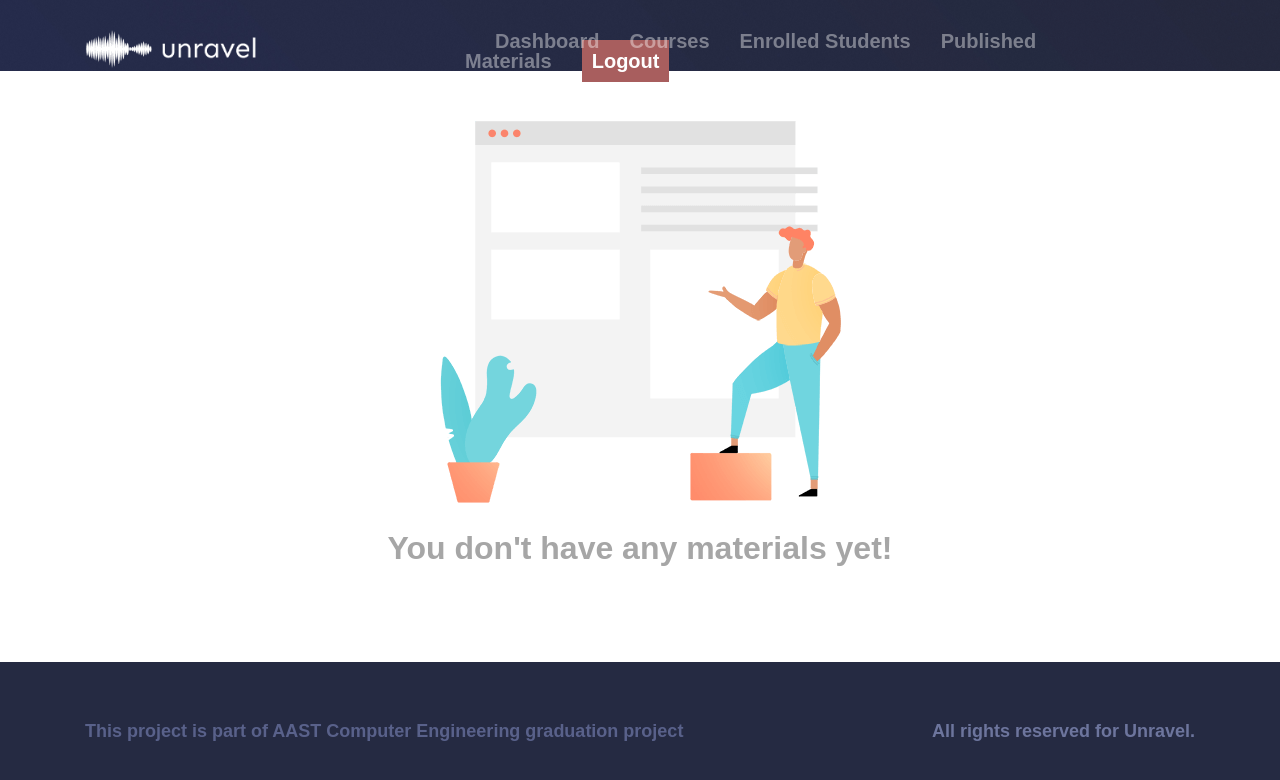
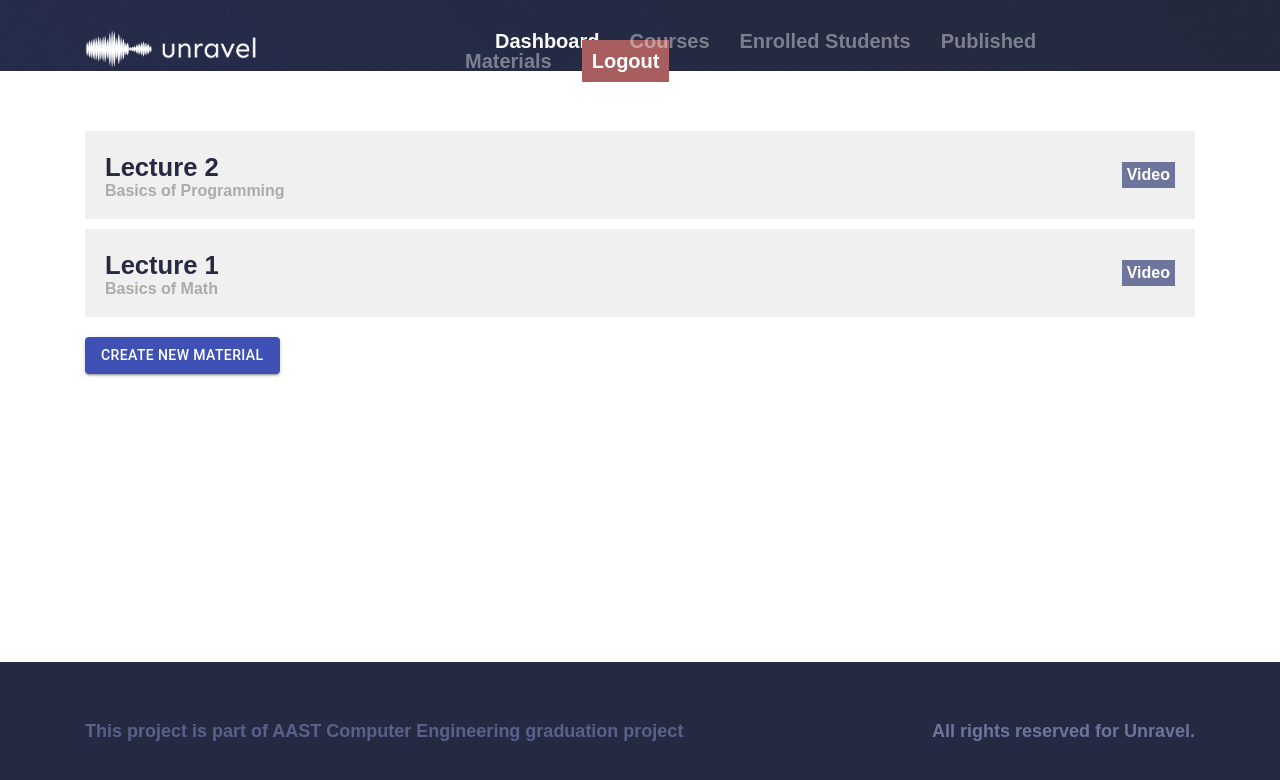
Before and after one commit to UnravelAI/unravel-fe, a React (Create React App) app: page /dashboard in a window 1280 px wide. Shown: the top 780 px of the page. Built offline with nearby package versions, Linux system fonts and the light colour scheme; a web font is replaced by a local one.

Commit message:
Add Materials basic structure

```diff
--- a/src/assets/css/App.css
+++ b/src/assets/css/App.css
@@ -169,3 +169,41 @@ footer .aast {
 footer .rights {
   color: #6d759d;
 }
+
+.materialContainer {
+  display: flex;
+  flex-direction: row;
+}
+
+.materialBox {
+  background-color: #f0f0f0;
+  padding: 20px;
+  margin-top: 10px;
+  display: flex;
+  flex-direction: row;
+  justify-content: space-between;
+  transition: 0.4s;
+}
+
+.materialBox:hover {
+  background-color: #d9d9d9;
+}
+
+.materialBox h5 {
+  color: #252a42
+}
+
+.materialBox p {
+  color: #ababab;
+}
+
+.materialBox .type {
+  background-color: #6d759d;
+  color: white;
+  align-self: center;
+  padding: 5px;
+}
+
+.loadingIcon {
+  margin: 0 auto;
+}
--- a/src/core/components/DashboardHeader.tsx
+++ b/src/core/components/DashboardHeader.tsx
@@ -2,19 +2,19 @@ import React from "react";
 import Logo from "../../assets/imgs/Logo.png";
 import { Link } from "react-router-dom";
 
-export default function Header() {
-  return(
+export default function Header({ active }: { active: string }) {
+  return (
     <div className="toparea mini-header">
       <div className="container">
         <div className="row header">
           <div className="col-4">
             <div className="logo">
-            <img src={Logo} alt="Unravel Logo" style={{ width: "173px", height: "38px" }}/>
+              <img src={Logo} alt="Unravel Logo" style={{ width: "173px", height: "38px" }} />
             </div>
           </div>
           <div className="col-8">
             <nav>
-            <Link to="/dashboard">Dashboard</Link>
+              <Link style={{ opacity: active === "Dashboard" ? 1 : 0.4 }} to="/dashboard">Dashboard</Link>
               <a href="#">Courses</a>
               <a href="#">Enrolled Students</a>
               <a href="#">Published Materials</a>
--- a/src/pages/Dashboard/Dashboard.tsx
+++ b/src/pages/Dashboard/Dashboard.tsx
@@ -1,22 +1,15 @@
 import React from "react";
-// Assets
-import EmptyProjectsVector from "../../assets/imgs/emptyProjects.png";
 // Page components
 import DashboardHeader from "../../core/components/DashboardHeader";
 import Footer from "../../core/components/Footer";
-//import { useHistory } from "react-router-dom";
+import MaterialsContainer from "./components/MaterialsContainer";
 
 const Dashboard = () => {
-  return(
+  return (
     <>
-      <DashboardHeader />
+      <DashboardHeader active="Dashboard" />
       <div className="page">
-        <div className="container">
-          <div style={{ textAlign: "center" }}>
-            <img src={EmptyProjectsVector} alt="You don't have any materials"/>
-            <h4 style={{ marginTop: "25px", color: "#a6a6a6" }}>You don't have any materials yet!</h4>
-          </div>
-        </div>
+        <MaterialsContainer />
       </div>
       <Footer />
     </>
--- /dev/null
+++ b/src/pages/Dashboard/components/MaterialItem.tsx
@@ -0,0 +1,20 @@
+import React from "react";
+
+type Material = {
+    name: string,
+    description: string
+}
+
+const MaterialItem = ({ material }: { material: Material }) => {
+    return (
+        <a href="#" className="materialBox">
+            <div>
+                <h5>{material.name}</h5>
+                <p>{material.description}</p>
+            </div>
+            <span className="type">Video</span>
+        </a>
+    );
+}
+
+export default MaterialItem;
--- /dev/null
+++ b/src/pages/Dashboard/components/MaterialsContainer.tsx
@@ -0,0 +1,64 @@
+import React, { useState, useEffect } from "react";
+// Assets
+import EmptyProjectsVector from "../../../assets/imgs/emptyProjects.png";
+// Components
+import MaterialItem from "./MaterialItem";
+import ReactLoading from 'react-loading';
+// UI
+import { Button } from "@material-ui/core";
+
+type Material = {
+  name: string,
+  description: string
+}
+
+const MaterialsContainer = () => {
+  const [materials, setMaterials] = useState<Material[]>([]);
+  const [loading, setLoading] = useState<boolean>(true);
+
+  useEffect(() => {
+    // Fetch Materials
+    // const fetchMaterials = async () => {
+
+    // }
+    // fetchMaterials();
+
+    // Emulate async request
+    setTimeout(() => {
+      setMaterials([{ name: "Lecture 2", description: "Basics of Programming" }, { name: "Lecture 1", description: "Basics of Math" }]);
+      //setMaterials([]);
+      setLoading(false);
+    }, 2000);
+  }, []);
+
+  // If container is loading
+  if (loading) {
+    return (
+      <div className="container">
+        <ReactLoading color="#24283A" className="loadingIcon" />
+      </div>
+    );
+  }
+
+  return (
+    <div className="container">
+      {materials.length === 0 ?
+        <div style={{ textAlign: "center" }}>
+          <img src={EmptyProjectsVector} alt="You don't have any materials" />
+          <h4 style={{ marginTop: "25px", color: "#a6a6a6" }}>You don't have any materials yet!</h4>
+        </div>
+        :
+        <div className="materialsContainer">
+          {materials.map((material) => <MaterialItem material={material} />)}
+        </div>
+      }
+      <div style={{ display: "flex", alignItems: "center" }}>
+        <Button variant="contained" color="primary" style={{ marginTop: "20px" }}>
+          Create New Material
+        </Button>
+      </div>
+    </div>
+  );
+}
+
+export default MaterialsContainer;
```
Lines whose indentation alone changed are shown as unchanged.
